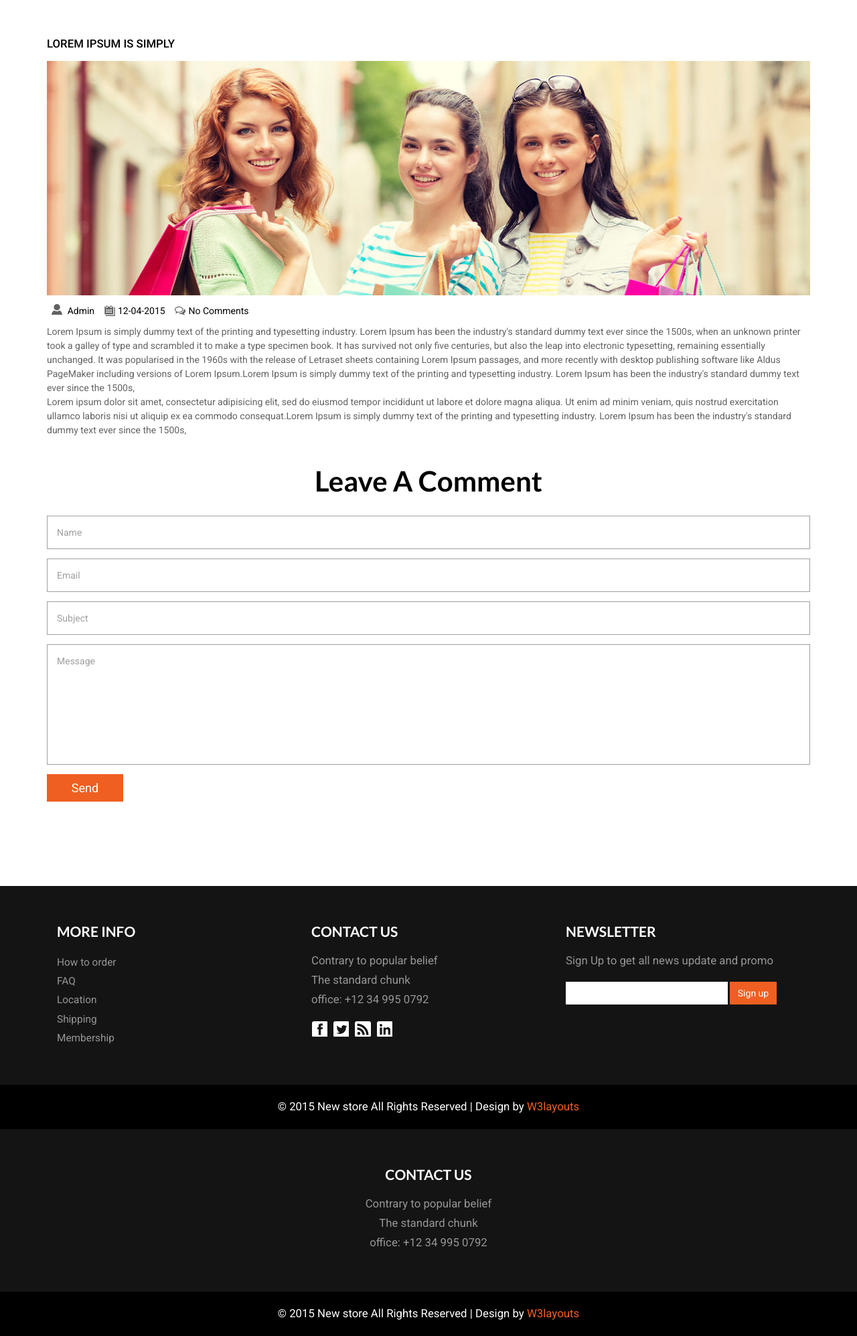
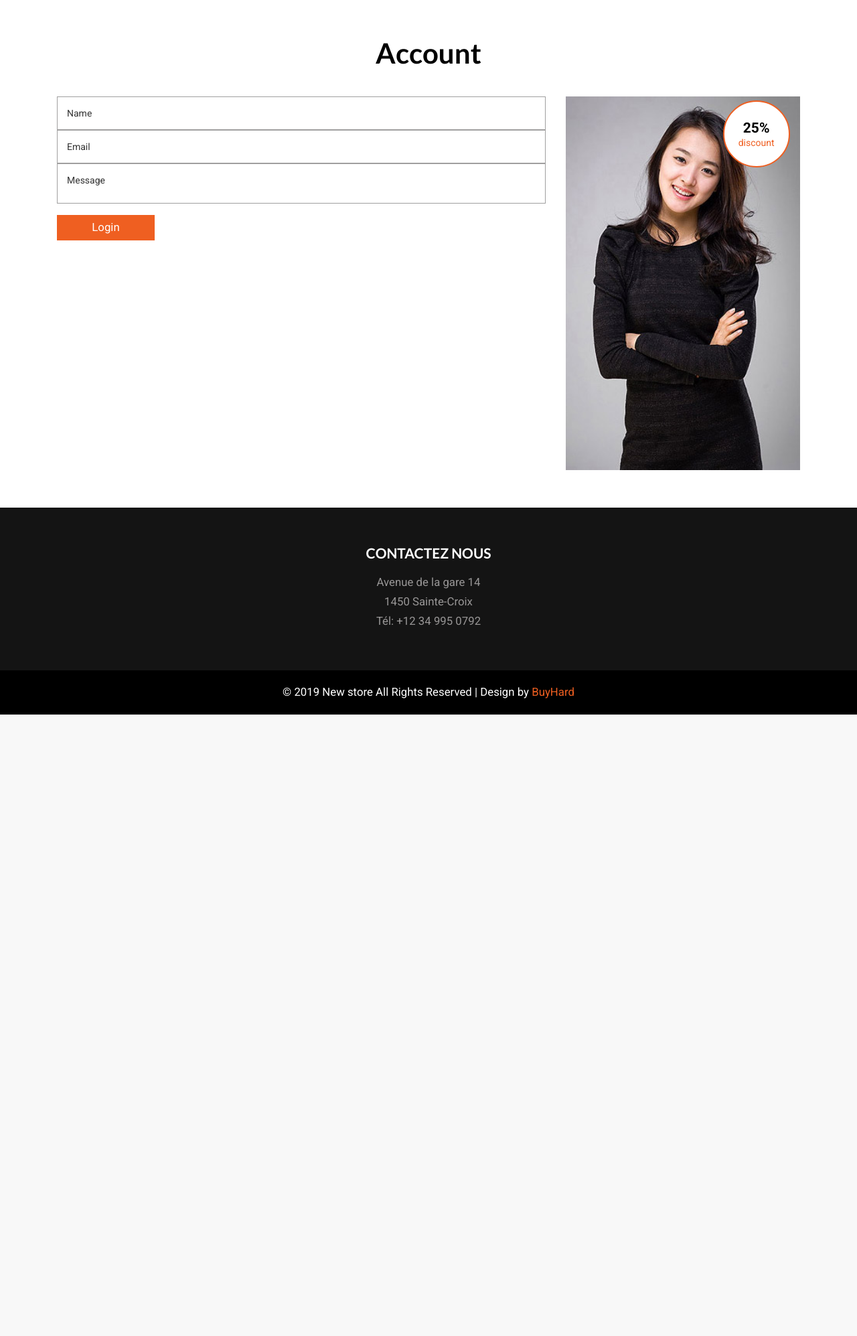
Before and after one commit to AlexFontes07/ProjetWeb_Alex_Mauro, a PHP site: page /single_contact.php in a window 1280 px wide. Shown: the part 164-2159 px from the top of the page at 67% size. After the commit the page ends 1231 px from the top, so only its background shows below. Run offline with PHP 8.4, Linux system fonts and the light colour scheme.

Commit message:
Implémentation du code

```diff
--- a/implementation/contact.php
+++ b/implementation/contact.php
@@ -45,7 +45,7 @@ $titre="RentASnow - Accueil";
 						</div>
 						<div class="address-more">
 						<h4>Informations</h4>
-							<p>Tel: 078/699.99.99</p>
+							<p>Tel: 078/999.99.99</p>
 							<p>Email:<a href="mailto:contact@cpnv.ch"> contact@cpnv.ch
 
 				</div>
--- a/implementation/gabarit.php
+++ b/implementation/gabarit.php
@@ -188,19 +188,18 @@ Smartphone Compatible web template, free webdesigns for Nokia, Samsung, LG, Sony
             <div class="col-md-4 amet-sed ">
             </div>
             <div class="col-md-4 amet-sed" align="center">
-                <h4>CONTACT US</h4>
+                <h4>Contactez nous</h4>
 
-                <p>
-                    Contrary to popular belief</p>
-                <p>The standard chunk</p>
-                <p>office:  +12 34 995 0792</p>
+                <p>Avenue de la gare 14</p>
+                <p>1450 Sainte-Croix</p>
+                <p>Tél:  +12 34 995 0792</p>
 
             </div>
             <div class="clearfix"> </div>
         </div>
     </div>
     <div class="footer-class">
-        <p >© 2015 New store All Rights Reserved | Design by  <a href="http://w3layouts.com/" target="_blank">W3layouts</a> </p>
+        <p >© 2019 New store All Rights Reserved | Design by  <a href="https://w3layouts.com/new-store-a-flat-ecommerce-bootstrap-responsive-web-template/" target="_blank">BuyHard</a> </p>
     </div>
 </div>
 </body>
--- a/implementation/single_contact.php
+++ b/implementation/single_contact.php
@@ -16,93 +16,34 @@ ob_start();
 $titre="RentASnow - Accueil";
 ?>
 <!--content-->
-<div class="blog">
+
+
 <div class="container">
-	       <div class="blog-top">
-			  <div class=" grid_3 grid-1">
-					<h3><a href="blog_single.html">Lorem Ipsum is simply</a></h3>
-					<a href="blog_single.html"><img src="images/blo.jpg" class="img-responsive" alt=""/></a>
-
-					<div class="blog-poast-info">
-						<ul>
-							<li><a class="admin" href="#"><i> </i> Admin </a></li>
-							<li><span><i class="date"> </i>12-04-2015</span></li>
-							<li><a class="p-blog" href="#"><i class="comment"> </i>No Comments</a></li>
-						</ul>
-				    </div>
-				    <p>Lorem Ipsum is simply dummy text of the printing and typesetting industry. Lorem Ipsum has been the industry's standard dummy text ever since the 1500s, when an unknown printer took a galley of type and scrambled it to make a type specimen book. It has survived not only five centuries, but also the leap into electronic typesetting, remaining essentially unchanged. It was popularised in the 1960s with the release of Letraset sheets containing Lorem Ipsum passages, and more recently with desktop publishing software like Aldus PageMaker including versions of Lorem Ipsum.Lorem Ipsum is simply dummy text of the printing and typesetting industry. Lorem Ipsum has been the industry's standard dummy text ever since the 1500s,</p>
-					<p>Lorem ipsum dolor sit amet, consectetur adipisicing elit, sed do eiusmod tempor incididunt ut labore et dolore magna aliqua. Ut enim ad minim veniam, quis nostrud exercitation ullamco laboris nisi ut aliquip ex ea commodo consequat.Lorem Ipsum is simply dummy text of the printing and typesetting industry. Lorem Ipsum has been the industry's standard dummy text ever since the 1500s,</p>
-					</div>
-				<div class="single-bottom">
-
-			<h3>Leave A Comment</h3>
+    <div class="account">
+        <h1>Account</h1>
+        <div class="account-pass">
+            <div class="col-md-8 account-top">
                 <form>
-
                     <input type="text" value="Name" onfocus="this.value='';" onblur="if (this.value == '') {this.value ='Name';}">
 
                     <input type="text" value="Email" onfocus="this.value='';" onblur="if (this.value == '') {this.value ='Email';}">
 
-						<input type="text" value="Subject" onfocus="this.value='';" onblur="if (this.value == '') {this.value ='Subject';}">
-
-
                     <textarea cols="77" rows="6" value=" " onfocus="this.value='';" onblur="if (this.value == '') {this.value = 'Message';}">Message</textarea>
-
-							<input type="submit" value="Send">
-
+                    <input type="submit" value="Login">
                 </form>
             </div>
+            <div class="col-md-4 left-account ">
+                <a href="single.html"><img class="img-responsive " src="images/s1.jpg" alt=""></a>
+                <div class="five">
+                    <h2>25% </h2><span>discount</span>
                 </div>
-      </div>
-</div>
-<!--//content-->
-<div class="footer">
-				<div class="container">
-			<div class="footer-top-at">
-
-				<div class="col-md-4 amet-sed">
-				<h4>MORE INFO</h4>
-				<ul class="nav-bottom">
-						<li><a href="#">How to order</a></li>
-						<li><a href="#">FAQ</a></li>
-						<li><a href="contact.html">Location</a></li>
-						<li><a href="#">Shipping</a></li>
-						<li><a href="#">Membership</a></li>
-					</ul>
-				</div>
-				<div class="col-md-4 amet-sed ">
-				<h4>CONTACT US</h4>
-
-					<p>
-Contrary to popular belief</p>
-					<p>The standard chunk</p>
-					<p>office:  +12 34 995 0792</p>
-					<ul class="social">
-						<li><a href="#"><i> </i></a></li>
-						<li><a href="#"><i class="twitter"> </i></a></li>
-						<li><a href="#"><i class="rss"> </i></a></li>
-						<li><a href="#"><i class="gmail"> </i></a></li>
-
-					</ul>
-				</div>
-				<div class="col-md-4 amet-sed">
-					<h4>Newsletter</h4>
-					<p>Sign Up to get all news update
-and promo</p>
-					<form>
-						<input type="text" value="" onfocus="this.value='';" onblur="if (this.value == '') {this.value ='';}">
-						<input type="submit" value="Sign up">
-					</form>
             </div>
             <div class="clearfix"> </div>
         </div>
     </div>
-		<div class="footer-class">
-		<p >© 2015 New store All Rights Reserved | Design by  <a href="http://w3layouts.com/" target="_blank">W3layouts</a> </p>
+
 </div>
-		</div>
-</body>
-</html>
-
+<!--//content-->
 <?php
 $contenu = ob_get_clean();
 require "gabarit.php";
```
Also changed, not shown: implementation/index.php (+49 -56 lines), implementation/register.php (+10 -59 lines), 3 other files. Lines whose indentation alone changed are shown as unchanged.
